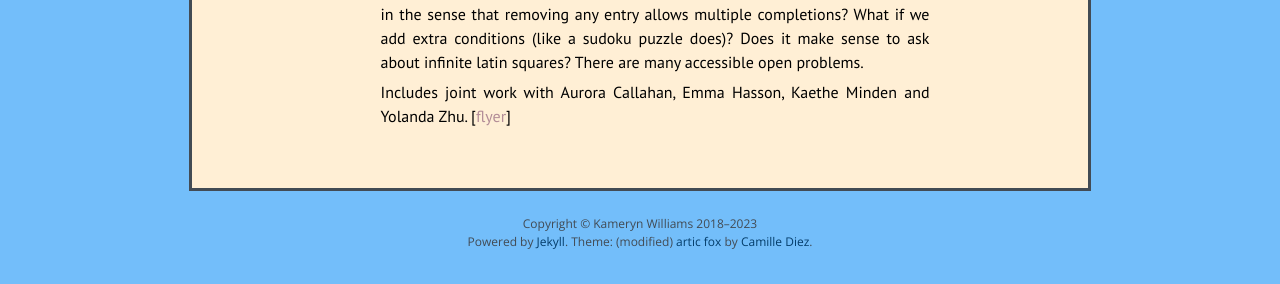
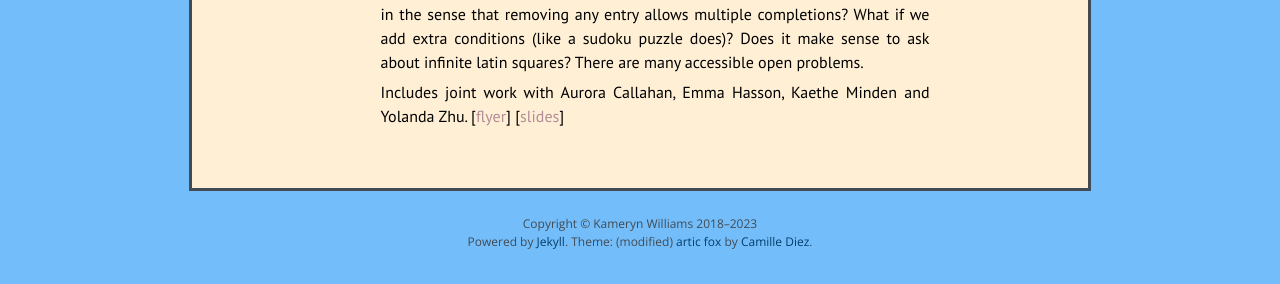
Before and after one commit to kamerynjw/kamerynjw.github.io, a Jekyll site: the page built from seminars/SR-colloquium.md, in a window 1280 px wide. Shown: the part 1012-1296 px from the top of the page. Built offline with Jekyll 4.4.1, drawn with Linux system fonts in a browser that asks for light colours; nearby versions of some CDN libraries; formulas are drawn with MathJax 3.

Commit message:
forgot to add a fil

```diff
--- a/seminars/SR-colloquium.md
+++ b/seminars/SR-colloquium.md
@@ -34,4 +34,4 @@ The colloquium meets on Thursdays at 2:40pm, unless otherwise stated.
   We look at some historical and recent work related to uniquely completable partial squares.  Motivating questions include: how few entries can a uniquely completable partial latin square have?   How many can one have, if it is minimal in the sense that removing any entry allows multiple completions?  What if we add extra conditions (like a sudoku puzzle does)?  Does it make sense to ask about infinite latin squares?  There are many accessible open problems.
 
 
-  Includes joint work with Aurora Callahan, Emma Hasson, Kaethe Minden and Yolanda Zhu. [[flyer]({{ page.url }}24-4-ollis.pdf)]
+  Includes joint work with Aurora Callahan, Emma Hasson, Kaethe Minden and Yolanda Zhu. [[flyer]({{ page.url }}24-4-ollis.pdf)] [[slides]({{ page.url }}partial_lsq_simons_rock.pdf)]
```
